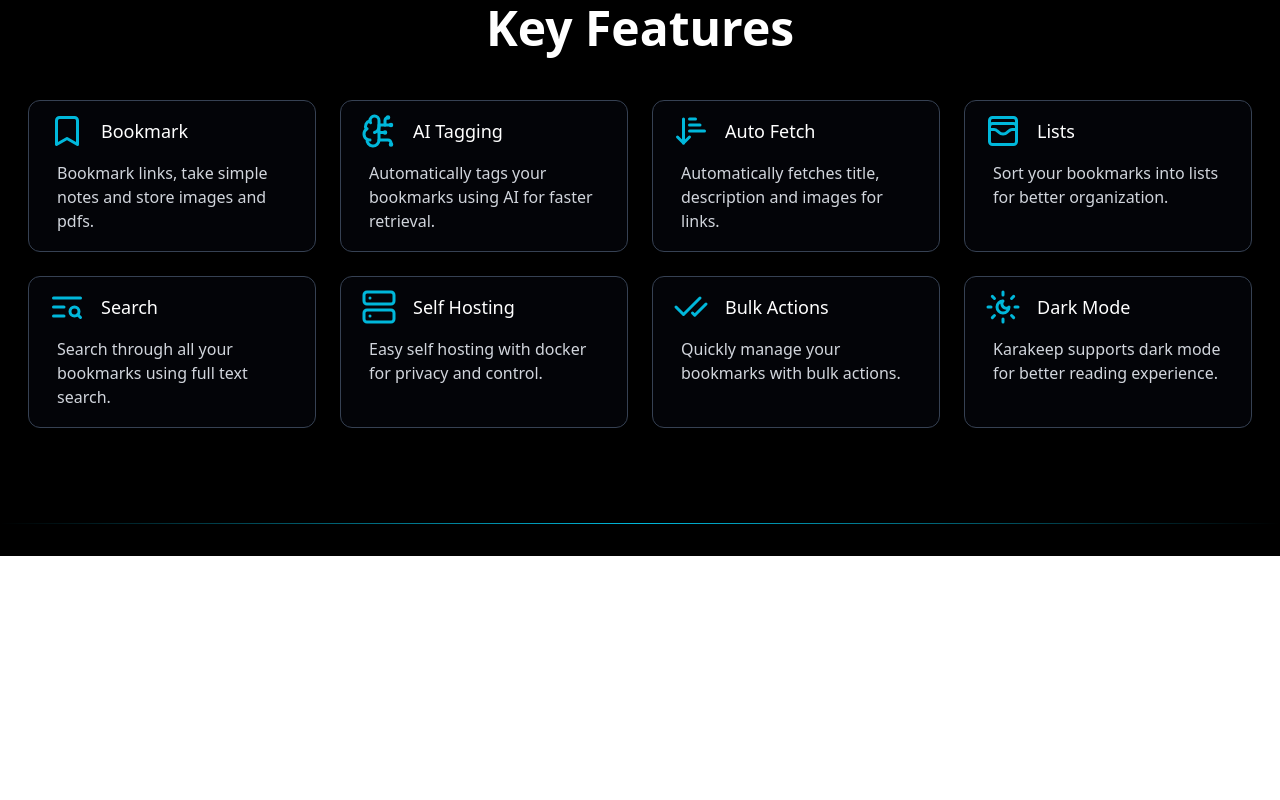
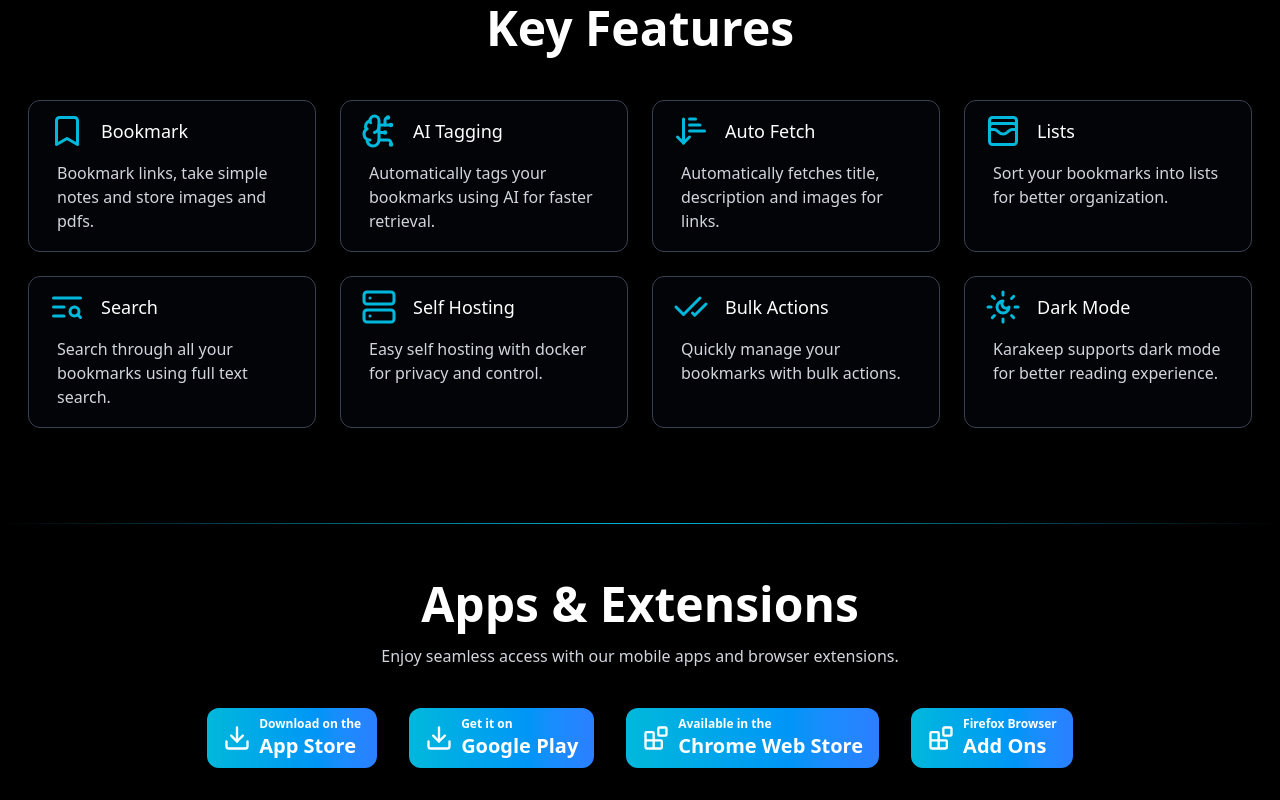
Before and after one commit to ekambains/karakeep-landing, a React (Vite) app: page / in a window 1280 px wide. Shown: the part 1496-2296 px from the top of the page. Before the commit the page ends 2052 px from the top, so only its background shows below. Built offline with nearby package versions, Linux system fonts and the light colour scheme.

Commit message:
Platforms component complete

```diff
--- a/src/App.tsx
+++ b/src/App.tsx
@@ -2,6 +2,7 @@
 import Hero from "./components/Hero"
 import Killer from "./components/Killer"
 import Features from "./components/Features"
+import Platforms from "./components/Platforms"
 
 function App() {
   return (
@@ -11,6 +12,7 @@
         <Navbar />
         <Hero />
         <Features />
+        <Platforms />
       </div>
     </div>
   )
--- /dev/null
+++ b/src/components/Platforms.tsx
@@ -0,0 +1,105 @@
+import { Blocks, Download } from "lucide-react"
+import { motion } from "motion/react"
+
+const Platforms = () => {
+  return (
+    <div className="flex flex-col justify-center items-center mt-10 m-4">
+        <div className="flex flex-col justify-center items-center gap-4 text-center">
+            <span className="text-5xl font-bold">
+                Apps & Extensions
+            </span>
+            <span className="text-gray-300">
+                Enjoy seamless access with our mobile apps and browser extensions.
+            </span>
+        </div>
+        <div className="flex flex-wrap justify-between gap-8 mt-10">
+            <motion.a
+                whileHover={{
+                    scale: 1.1,
+                }}
+                href="https://apps.apple.com/us/app/karakeep-app/id6479258022"
+                target="_blank"
+                className="flex justify-center items-center bg-gradient-to-r from-cyan-500 to-blue-500 px-4 py-2 rounded-xl gap-2 hover:from-blue-500 hover:to-cyan-500 w-full sm:w-fit"
+                rel="noreferrer"
+            >
+                <div>
+                    <Download size={28} />
+                </div>
+                <div className="flex flex-col">
+                    <span className="text-xs font-semibold">
+                        Download on the
+                    </span>
+                    <span className="text-xl font-bold">
+                        App Store
+                    </span>
+                </div>
+            </motion.a>
+            <motion.a
+                whileHover={{
+                    scale: 1.1,
+                }}
+                href="https://play.google.com/store/apps/details?id=app.hoarder.hoardermobile&pcampaignid=web_share"
+                target="_blank"
+                className="flex justify-center items-center bg-gradient-to-r from-cyan-500 to-blue-500 px-4 py-2 rounded-xl gap-2 hover:from-blue-500 hover:to-cyan-500 w-full sm:w-fit"
+                rel="noreferrer"
+            >
+                <div>
+                    <Download size={28} />
+                </div>
+                <div className="flex flex-col">
+                    <span className="text-xs font-semibold">
+                        Get it on
+                    </span>
+                    <span className="text-xl font-bold">
+                        Google Play
+                    </span>
+                </div>
+            </motion.a>
+            <motion.a
+                whileHover={{
+                    scale: 1.1,
+                }}
+                href="https://chromewebstore.google.com/detail/karakeep/kgcjekpmcjjogibpjebkhaanilehneje"
+                target="_blank"
+                className="flex justify-center items-center bg-gradient-to-r from-cyan-500 to-blue-500 px-4 py-2 rounded-xl gap-2 hover:from-blue-500 hover:to-cyan-500 w-full sm:w-fit"
+                rel="noreferrer"
+            >
+                <div>
+                    <Blocks size={28} />
+                </div>
+                <div className="flex flex-col">
+                    <span className="text-xs font-semibold">
+                        Available in the
+                    </span>
+                    <span className="text-xl font-bold">
+                        Chrome Web Store
+                    </span>
+                </div>
+            </motion.a>
+            <motion.a
+                whileHover={{
+                    scale: 1.1,
+                }}
+                href="https://addons.mozilla.org/en-US/firefox/addon/karakeep/"
+                target="_blank"
+                className="flex justify-center items-center bg-gradient-to-r from-cyan-500 to-blue-500 px-4 py-2 rounded-xl gap-2 hover:from-blue-500 hover:to-cyan-500 w-full sm:w-fit"
+                rel="noreferrer"
+            >
+                <div>
+                    <Blocks size={28} />
+                </div>
+                <div className="flex flex-col">
+                    <span className="text-xs font-semibold">
+                        Firefox Browser
+                    </span>
+                    <span className="text-xl font-bold">
+                        Add Ons
+                    </span>
+                </div>
+            </motion.a>
+        </div>
+    </div>
+  )
+}
+
+export default Platforms
```
